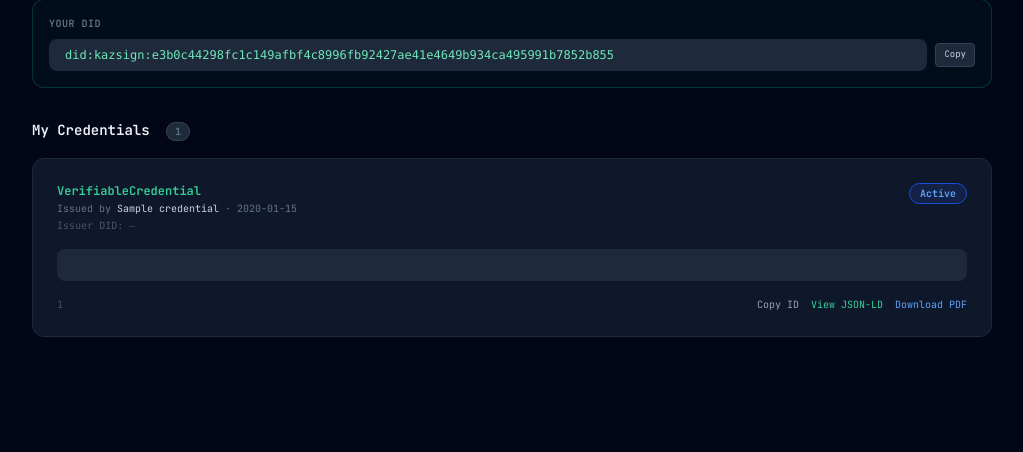
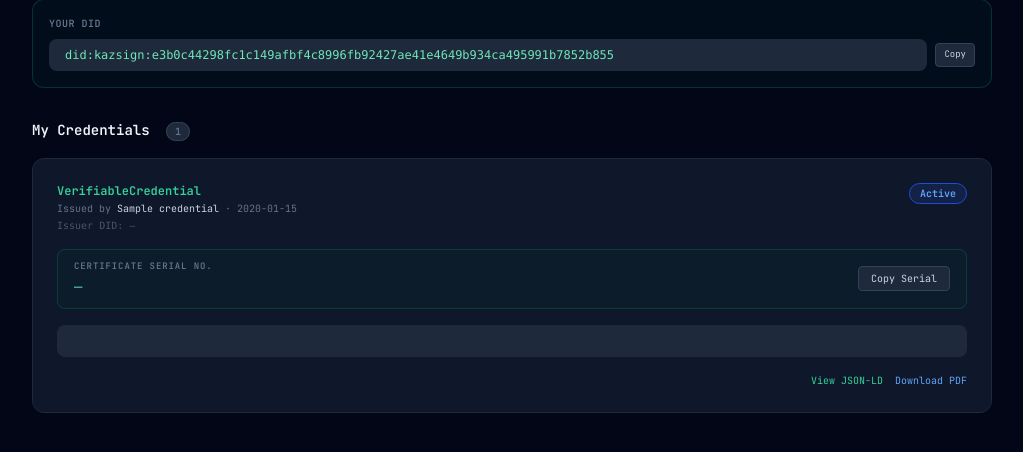
Before and after one commit to AkidHakimi/KZ-Intergration, a PHP site: the page made by src/Views/dashboard.php in a window 1280 px wide. Shown: the part 156-608 px from the top of the page, without its empty margins (128-1151 px from the left). Run offline with PHP 8.4, Linux system fonts and the light colour scheme; the template is opened without the code that fills it: most values are stand-ins (such as "Sample title", 1, 10 or a date in 2020); some libraries are stand-ins or nearby versions.

Commit message:
today commit

```diff
--- a/src/Views/dashboard.php
+++ b/src/Views/dashboard.php
@@ -24,16 +24,17 @@ $roleColor = match($role) {
 };
 $roleIcon = match($role) { 'issuer' => '', 'verifier' => '', default => '' };
 
+// NOTE: certificateSerial is NO LONGER a manual input field.
+// It is auto-generated by the system at issuance time (see CredentialController::issue()).
+// Standardised Malaysian-style serial format: KZ-<YEAR>-<8 hex chars>
 $credentialFields = [
     'AcademicCredential' => [
         ['key' => 'name',              'label' => 'Name',                 'type' => 'text',     'placeholder' => 'e.g. RAJA HAZEERA NAJWA'],
         ['key' => 'awardNameEnglish',  'label' => 'Award Name (English)', 'type' => 'text',     'placeholder' => 'e.g. BACHELOR OF EDUCATION WITH HONOURS'],
         ['key' => 'awardNameMalay',    'label' => 'Award Name (Malay)',   'type' => 'textarea', 'placeholder' => 'e.g. SARJANA MUDA PENDIDIKAN DENGAN KEPUJIAN'],
-        ['key' => 'certificateSerial', 'label' => 'Certificate Serial No','type' => 'text',     'placeholder' => 'e.g. 88720802'],
         ['key' => 'senateDate',        'label' => 'Senate Date',          'type' => 'text',     'placeholder' => 'e.g. 28 AUGUST 2024'],
         ['key' => 'convocationYear',   'label' => 'Convocation Year',     'type' => 'text',     'placeholder' => 'e.g. 2024'],
     ],
-
 ];
 ?>
 
@@ -140,6 +141,19 @@ $credentialFields = [
                 </div>
             </div>
 
+            <!-- Auto-generated Certificate Serial notice -->
+            <div class="rounded-lg border border-emerald-800/60 bg-emerald-900/10 px-4 py-3 flex items-start gap-3">
+                <span class="text-emerald-400 text-sm mt-0.5">🔢</span>
+                <div class="space-y-0.5">
+                    <p class="text-[11px] font-semibold text-emerald-300">Certificate Serial No. — Auto-generated</p>
+                    <p class="text-[10px] text-slate-500">
+                        The system automatically assigns a standardised Malaysian-format serial
+                        (<code class="text-emerald-400">KZ-YYYY-XXXXXXXX</code>) when this credential is issued.
+                        Holders &amp; verifiers use this serial to look up the credential.
+                    </p>
+                </div>
+            </div>
+
             <?php foreach ($credentialFields as $credType => $fields): ?>
             <div id="fields-<?= $credType ?>" class="space-y-4 <?= $credType !== 'AcademicCredential' ? 'hidden' : '' ?>">
                 <p class="text-[10px] text-slate-500 uppercase tracking-widest font-semibold border-b border-slate-800 pb-2">Subject Fields</p>
@@ -190,6 +204,7 @@ $credentialFields = [
                             <th class="px-3 py-3 text-left text-slate-400 uppercase tracking-wider">#</th>
                             <th class="px-3 py-3 text-left text-slate-400 uppercase tracking-wider">Holder</th>
                             <th class="px-3 py-3 text-left text-slate-400 uppercase tracking-wider">Type</th>
+                            <th class="px-3 py-3 text-left text-slate-400 uppercase tracking-wider">Cert. Serial</th>
                             <th class="px-3 py-3 text-left text-slate-400 uppercase tracking-wider">Status</th>
                             <th class="px-3 py-3 text-left text-slate-400 uppercase tracking-wider">Issued</th>
                             <th class="px-3 py-3 text-left text-slate-400 uppercase tracking-wider">Actions</th>
@@ -203,11 +218,15 @@ $credentialFields = [
                         $s          = $c['status'] ?? 'issued';
                         $credId     = $c['credential_id'] ?? '';
                         $subject    = $jld['credentialSubject'] ?? [];
+                        $certSerial = $subject['certificateSerial'] ?? '—';
                     ?>
                         <tr class="hover:bg-slate-800/50">
                             <td class="px-3 py-3 text-slate-500"><?= (int)$c['id'] ?></td>
                             <td class="px-3 py-3 text-slate-300"><?= htmlspecialchars($holderName, ENT_QUOTES, 'UTF-8') ?></td>
                             <td class="px-3 py-3 text-slate-400"><?= htmlspecialchars($type ?: '—', ENT_QUOTES, 'UTF-8') ?></td>
+                            <td class="px-3 py-3">
+                                <code class="text-[10px] text-emerald-400 font-mono"><?= htmlspecialchars($certSerial, ENT_QUOTES, 'UTF-8') ?></code>
+                            </td>
                             <td class="px-3 py-3">
                                 <span class="rounded-full border px-2.5 py-0.5 text-[10px] font-semibold
                                     <?= $s === 'verified' ? 'border-emerald-700 bg-emerald-900/30 text-emerald-400'
@@ -227,6 +246,7 @@ $credentialFields = [
                                 <button onclick='generateCredentialPDF(<?= htmlspecialchars(json_encode([
                                     'id'          => $c['id'],
                                     'credId'      => $credId,
+                                    'certSerial'  => $certSerial,
                                     'holderName'  => $holderName,
                                     'type'        => $type,
                                     'issuedAt'    => substr($c['issued_at'] ?? '', 0, 10),
@@ -253,7 +273,7 @@ $credentialFields = [
                         </tr>
                         <!-- JSON-LD inline row -->
                         <tr id="jsonld-<?= (int)$c['id'] ?>" class="hidden">
-                            <td colspan="6" class="px-4 py-4 bg-slate-800/60">
+                            <td colspan="7" class="px-4 py-4 bg-slate-800/60">
                                 <pre class="text-[9px] text-emerald-300 whitespace-pre-wrap break-all leading-relaxed max-h-64 overflow-y-auto"><?= htmlspecialchars(
                                     json_encode($jld, JSON_PRETTY_PRINT | JSON_UNESCAPED_SLASHES | JSON_UNESCAPED_UNICODE),
                                     ENT_QUOTES, 'UTF-8'
@@ -301,6 +321,7 @@ $credentialFields = [
                 $issuerName = $c['issuer_name'] ?? 'Unknown Issuer';
                 $issuerDid  = $jld['issuer']['id'] ?? '—';
                 $credId     = $c['credential_id'] ?? '';
+                $certSerial = $subject['certificateSerial'] ?? '—';
             ?>
                 <div class="rounded-xl border border-slate-800 bg-slate-900 p-6 space-y-4">
                     <!-- Header -->
@@ -322,6 +343,16 @@ $credentialFields = [
                         </span>
                     </div>
 
+                    <!-- Certificate Serial highlight -->
+                    <div class="rounded-lg border border-emerald-800/50 bg-emerald-900/10 px-4 py-2.5 flex items-center justify-between gap-4">
+                        <div>
+                            <p class="text-[9px] text-slate-500 uppercase tracking-widest font-semibold">Certificate Serial No.</p>
+                            <code class="text-sm font-mono text-emerald-300"><?= htmlspecialchars($certSerial, ENT_QUOTES, 'UTF-8') ?></code>
+                        </div>
+                        <button onclick="copyText('<?= htmlspecialchars($certSerial, ENT_QUOTES, 'UTF-8') ?>', this)"
+                                class="shrink-0 rounded border border-slate-700 bg-slate-800 px-3 py-1 text-[10px] text-slate-300 hover:text-emerald-300">Copy Serial</button>
+                    </div>
+
                     <!-- Subject fields -->
                     <div class="rounded-lg bg-slate-800 p-4 space-y-1.5">
                         <?php foreach ($subject as $key => $val): if ($key === 'id') continue; ?>
@@ -332,20 +363,15 @@ $credentialFields = [
                         <?php endforeach; ?>
                     </div>
 
-                    <!-- Credential ID -->
-                    <div class="flex items-center justify-between gap-4">
-                        <code class="text-[10px] font-mono text-slate-600 truncate flex-1" title="<?= htmlspecialchars($credId, ENT_QUOTES, 'UTF-8') ?>">
-                            <?= htmlspecialchars($credId, ENT_QUOTES, 'UTF-8') ?>
-                        </code>
-                        <div class="flex items-center gap-3 shrink-0">
-                            <button onclick="copyText('<?= htmlspecialchars($credId, ENT_QUOTES, 'UTF-8') ?>', this)"
-                                    class="text-[10px] text-slate-400 hover:underline">Copy ID</button>
+                    <!-- Actions -->
+                    <div class="flex items-center justify-end gap-3">
                         <button onclick="toggleJsonLd(<?= (int)$c['id'] ?>, this)"
                                 class="text-[10px] text-emerald-400 hover:underline">View JSON-LD</button>
                         <!-- Download PDF -->
                         <button onclick='generateCredentialPDF(<?= htmlspecialchars(json_encode([
                             'id'         => $c['id'],
                             'credId'     => $credId,
+                            'certSerial' => $certSerial,
                             'holderName' => $subject['name'] ?? '',
                             'type'       => $type,
                             'issuedAt'   => substr($c['issued_at'] ?? '', 0, 10),
@@ -356,7 +382,6 @@ $credentialFields = [
                             'status'     => $s,
                         ]), ENT_QUOTES, 'UTF-8') ?>)'
                                 class="text-[10px] text-blue-400 hover:underline">Download PDF</button>
-                        </div>
                     </div>
 
                     <!-- Inline JSON-LD -->
@@ -385,61 +410,32 @@ $credentialFields = [
         </div>
     </div>
 
-    <!-- Two verify methods -->
-    <div class="grid grid-cols-2 gap-4">
-
-        <!-- Method 1: Type Credential ID -->
+    <!-- Verify by Certificate Serial Number -->
     <div class="rounded-xl border border-slate-800 bg-slate-900 p-6 space-y-4">
         <div>
-                <h2 class="text-sm font-semibold text-slate-100">Method 1 — Enter Credential ID</h2>
-                <p class="text-xs text-slate-500 mt-1">Paste the credential ID from the holder.</p>
+            <h2 class="text-sm font-semibold text-slate-100">Verify a Credential</h2>
+            <p class="text-xs text-slate-500 mt-1">
+                Enter the <span class="text-purple-300 font-semibold">Certificate Serial Number</span>
+                printed on the holder's certificate (format <code class="text-emerald-400">KZ-YYYY-XXXXXXXX</code>).
+            </p>
         </div>
         <form action="<?= $base ?>/credentials/verify" method="POST" class="space-y-4">
             <input type="hidden" name="csrf_token" value="<?= htmlspecialchars($csrf_token ?? '', ENT_QUOTES, 'UTF-8') ?>" />
-                <input name="credential_id" type="text" required
-                       placeholder="urn:uuid:xxxxxxxx-xxxx-xxxx-xxxx-xxxxxxxxxxxx"
+            <div class="space-y-1.5">
+                <label class="block text-xs font-semibold text-slate-400 uppercase tracking-wider">Certificate Serial No.</label>
+                <input name="certificate_serial" type="text" required
+                       placeholder="KZ-2024-1A2B3C4D"
+                       autocomplete="off"
                        class="w-full rounded-lg border border-slate-700 bg-slate-800 px-4 py-2.5
-                              text-sm font-mono text-slate-100 focus:border-purple-500 focus:outline-none" />
+                              text-sm font-mono text-slate-100 uppercase tracking-wider
+                              focus:border-purple-500 focus:outline-none" />
+            </div>
             <button type="submit"
-                        class="w-full rounded-lg bg-purple-600 px-5 py-2 text-xs font-bold uppercase tracking-widest
+                    class="w-full rounded-lg bg-purple-600 px-5 py-2.5 text-xs font-bold uppercase tracking-widest
                            text-white hover:bg-purple-500 active:scale-95 transition-all">
-                    Verify by ID
+                Verify Credential
             </button>
         </form>
-        </div>
-
-        <!-- Method 2: Upload PDF -->
-        <div class="rounded-xl border border-slate-800 bg-slate-900 p-6 space-y-4">
-            <div>
-                <h2 class="text-sm font-semibold text-slate-100">Method 2 — Upload PDF</h2>
-                <p class="text-xs text-slate-500 mt-1">Upload the credential PDF — the system extracts the ID and verifies automatically.</p>
-            </div>
-            <div class="space-y-3">
-                <label class="block">
-                    <div class="rounded-lg border-2 border-dashed border-slate-700 bg-slate-800/50 px-4 py-8 text-center cursor-pointer hover:border-purple-600 transition-colors"
-                         id="drop-zone"
-                         ondragover="event.preventDefault(); this.classList.add('border-purple-500')"
-                         ondragleave="this.classList.remove('border-purple-500')"
-                         ondrop="handleFileDrop(event)">
-                        <p class="text-xs text-slate-400">📎 Drop PDF here or click to browse</p>
-                        <p class="text-[10px] text-slate-600 mt-1">Credential PDF generated by KAZ-SIGN</p>
-                        <input type="file" id="pdf-upload" accept=".pdf" class="hidden" onchange="handleFileSelect(this)" />
-                    </div>
-                </label>
-                <div id="pdf-status" class="hidden rounded-lg bg-slate-800 px-4 py-3 text-xs text-slate-400"></div>
-                <button id="verify-pdf-btn" onclick="verifyFromPDF()" disabled
-                        class="w-full rounded-lg bg-purple-600 px-5 py-2 text-xs font-bold uppercase tracking-widest
-                               text-white hover:bg-purple-500 active:scale-95 transition-all
-                               disabled:opacity-40 disabled:cursor-not-allowed">
-                    Verify PDF
-                </button>
-            </div>
-            <!-- Hidden form for PDF verify -->
-            <form id="pdf-verify-form" action="<?= $base ?>/credentials/verify" method="POST" class="hidden">
-                <input type="hidden" name="csrf_token" value="<?= htmlspecialchars($csrf_token ?? '', ENT_QUOTES, 'UTF-8') ?>" />
-                <input type="hidden" name="credential_id" id="pdf-credential-id" />
-            </form>
-        </div>
     </div>
 
     <!-- Verification result -->
@@ -484,11 +480,12 @@ $credentialFields = [
 
         <div class="rounded-lg bg-slate-800 p-4 space-y-2">
             <p class="text-[10px] text-slate-500 uppercase tracking-wider font-semibold mb-2">Credential Details</p>
+            <div class="flex gap-4 text-xs"><span class="text-slate-500 w-36 shrink-0">Cert. Serial No.</span><span class="text-emerald-300 font-mono"><?= htmlspecialchars($subj['certificateSerial'] ?? '—', ENT_QUOTES, 'UTF-8') ?></span></div>
             <div class="flex gap-4 text-xs"><span class="text-slate-500 w-36 shrink-0">Type</span><span class="text-slate-300"><?= htmlspecialchars(implode(', ', $types) ?: '—', ENT_QUOTES, 'UTF-8') ?></span></div>
             <div class="flex gap-4 text-xs"><span class="text-slate-500 w-36 shrink-0">Issuer DID</span><span class="text-blue-300 font-mono break-all text-[9px]"><?= htmlspecialchars($jld['issuer']['id'] ?? '—', ENT_QUOTES, 'UTF-8') ?></span></div>
             <div class="flex gap-4 text-xs"><span class="text-slate-500 w-36 shrink-0">Issued by</span><span class="text-slate-300"><?= htmlspecialchars($jld['issuer']['name'] ?? '—', ENT_QUOTES, 'UTF-8') ?></span></div>
             <div class="flex gap-4 text-xs"><span class="text-slate-500 w-36 shrink-0">Issued on</span><span class="text-slate-300"><?= htmlspecialchars(substr($cred['issued_at'] ?? '', 0, 10), ENT_QUOTES, 'UTF-8') ?></span></div>
-            <?php foreach ($subj as $key => $val): if ($key === 'id') continue; ?>
+            <?php foreach ($subj as $key => $val): if ($key === 'id' || $key === 'certificateSerial') continue; ?>
             <div class="flex gap-4 text-xs">
                 <span class="text-slate-500 w-36 shrink-0"><?= htmlspecialchars((string)$key, ENT_QUOTES, 'UTF-8') ?></span>
                 <span class="text-slate-300"><?= htmlspecialchars(is_array($val) ? json_encode($val) : (string)$val, ENT_QUOTES, 'UTF-8') ?></span>
@@ -534,6 +531,8 @@ document.getElementById('issue-form')?.addEventListener('submit', function() {
             if (key && val !== '') obj[key] = val;
         });
     }
+    // certificateSerial is intentionally NOT set here —
+    // it is auto-generated server-side in CredentialController::issue().
     document.getElementById('subject_data_hidden').value = JSON.stringify(obj);
 });
 
@@ -613,12 +612,12 @@ async function generateCredentialPDF(data) {
     const qrStartX = margin + detailW + 5;
     const qrSize   = 48;
 
-    // Generate QR code
+    // Generate QR code — encodes the Certificate Serial Number for verification
     const qrContainer = document.getElementById('qr-container');
     qrContainer.innerHTML = '';
     await new Promise(resolve => {
         new QRCode(qrContainer, {
-            text: data.credId,
+            text: data.certSerial || data.credId,
             width: 200,
             height: 200,
             colorDark: '#0f172a',
@@ -638,13 +637,14 @@ async function generateCredentialPDF(data) {
 
     // Subject details (left column)
     const fields = [];
+    if (data.certSerial) fields.push(['Certificate Serial No.', data.certSerial]);
     if (data.holderName) fields.push(['Holder Name', data.holderName]);
     if (data.issuerName) fields.push(['Issued By', data.issuerName]);
     fields.push(['Issue Date', data.issuedAt]);
 
-    // Add subject fields
+    // Add subject fields (skip id + certificateSerial — shown above)
     if (data.subject) {
-        const skip = ['id'];
+        const skip = ['id', 'certificateSerial', 'name'];
         Object.entries(data.subject).forEach(([k, v]) => {
             if (!skip.includes(k) && v) {
                 const label = k.replace(/([A-Z])/g, ' $1').replace(/^./, s => s.toUpperCase());
@@ -702,18 +702,22 @@ async function generateCredentialPDF(data) {
     doc.line(margin, y, pageW - margin, y);
     y += 8;
 
-    // Credential ID
+    // Certificate Serial No. (primary lookup key)
     doc.setFontSize(9);
     doc.setFont('helvetica', 'bold');
     doc.setTextColor(15, 23, 42);
-    doc.text('Credential ID', margin, y);
+    doc.text('Certificate Serial Number', margin, y);
     y += 5;
-    doc.setFontSize(7.5);
+    doc.setFontSize(10);
+    doc.setFont('helvetica', 'bold');
+    doc.setTextColor(16, 185, 129);
+    doc.text(data.certSerial || '—', margin, y);
+    y += 6;
+    doc.setFontSize(6.5);
     doc.setFont('helvetica', 'normal');
-    doc.setTextColor(16, 185, 129);
-    const credLines = doc.splitTextToSize(data.credId, colW);
-    doc.text(credLines, margin, y);
-    y += credLines.length * 4.5 + 8;
+    doc.setTextColor(100, 116, 139);
+    doc.text('Internal ID: ' + (data.credId || '—'), margin, y);
+    y += 8;
 
     // PQC notice box
     doc.setFillColor(245, 243, 255);
@@ -722,7 +726,7 @@ async function generateCredentialPDF(data) {
     doc.setFontSize(7.5);
     doc.setFont('helvetica', 'bold');
     doc.setTextColor(109, 40, 217);
-    doc.text('🔐 Post-Quantum Cryptography (PQC)', margin + 4, y + 6);
+    doc.text('Post-Quantum Cryptography (PQC)', margin + 4, y + 6);
     doc.setFont('helvetica', 'normal');
     doc.setFontSize(7);
     doc.text('Signed using KAZ-SIGN-128 algorithm. Quantum-resistant digital signature.', margin + 4, y + 11);
@@ -738,76 +742,8 @@ async function generateCredentialPDF(data) {
     doc.text('KAZ-SIGN System  |  did:kazsign  |  PQC Secured', pageW / 2, 293, { align: 'center' });
 
     // Save
-    const fileName = 'KAZ-SIGN-Credential-' + (data.holderName || 'Credential').replace(/\s+/g, '-') + '-' + data.issuedAt + '.pdf';
+    const fileName = 'KAZ-SIGN-Credential-' + (data.certSerial || data.holderName || 'Credential').replace(/\s+/g, '-') + '.pdf';
     doc.save(fileName);
-}
-
-// ─── PDF Upload & Extract Credential ID ───────────────────────────────────────
-let extractedCredentialId = null;
-
-function handleFileDrop(event) {
-    event.preventDefault();
-    document.getElementById('drop-zone').classList.remove('border-purple-500');
-    const file = event.dataTransfer.files[0];
-    if (file && file.type === 'application/pdf') {
-        processPDFFile(file);
-    } else {
-        showPDFStatus('error', 'Please drop a PDF file.');
-    }
-}
-
-function handleFileSelect(input) {
-    const file = input.files[0];
-    if (file) processPDFFile(file);
-}
-
-document.getElementById('drop-zone')?.addEventListener('click', () => {
-    document.getElementById('pdf-upload').click();
-});
-
-async function processPDFFile(file) {
-    showPDFStatus('loading', '⏳ Reading PDF...');
-
-    try {
-        const arrayBuffer = await file.arrayBuffer();
-
-        // Extract text from PDF by reading the raw bytes
-        // Look for the credential ID pattern (urn:uuid:...)
-        const uint8Array  = new Uint8Array(arrayBuffer);
-        const text        = new TextDecoder('latin1').decode(uint8Array);
-
-        // Search for credential ID pattern
-        const credIdMatch = text.match(/urn:uuid:[0-9a-f]{8}-[0-9a-f]{4}-[0-9a-f]{4}-[0-9a-f]{4}-[0-9a-f]{12}/i);
-
-        if (credIdMatch) {
-            extractedCredentialId = credIdMatch[0];
-            showPDFStatus('success', '✓ Credential ID found: ' + extractedCredentialId);
-            document.getElementById('verify-pdf-btn').disabled = false;
-        } else {
-            // Try to find it in decoded text differently
-            showPDFStatus('error', '✗ No KAZ-SIGN Credential ID found in this PDF. Make sure you uploaded a KAZ-SIGN credential PDF.');
-            document.getElementById('verify-pdf-btn').disabled = true;
-        }
-    } catch (err) {
-        showPDFStatus('error', '✗ Could not read PDF: ' + err.message);
-    }
-}
-
-function showPDFStatus(type, message) {
-    const el = document.getElementById('pdf-status');
-    el.classList.remove('hidden');
-    el.className = 'rounded-lg px-4 py-3 text-xs ' + (
-        type === 'success' ? 'bg-emerald-900/20 text-emerald-300 border border-emerald-700' :
-        type === 'error'   ? 'bg-red-950/30 text-red-300 border border-red-800' :
-                             'bg-slate-800 text-slate-400'
-    );
-    el.textContent = message;
-}
-
-function verifyFromPDF() {
-    if (!extractedCredentialId) return;
-    document.getElementById('pdf-credential-id').value = extractedCredentialId;
-    document.getElementById('pdf-verify-form').submit();
 }
 </script>
 </body>
```
Also changed, not shown: src/Controllers/CredentialController.php (+128 -14 lines). Lines whose indentation alone changed are shown as unchanged.
